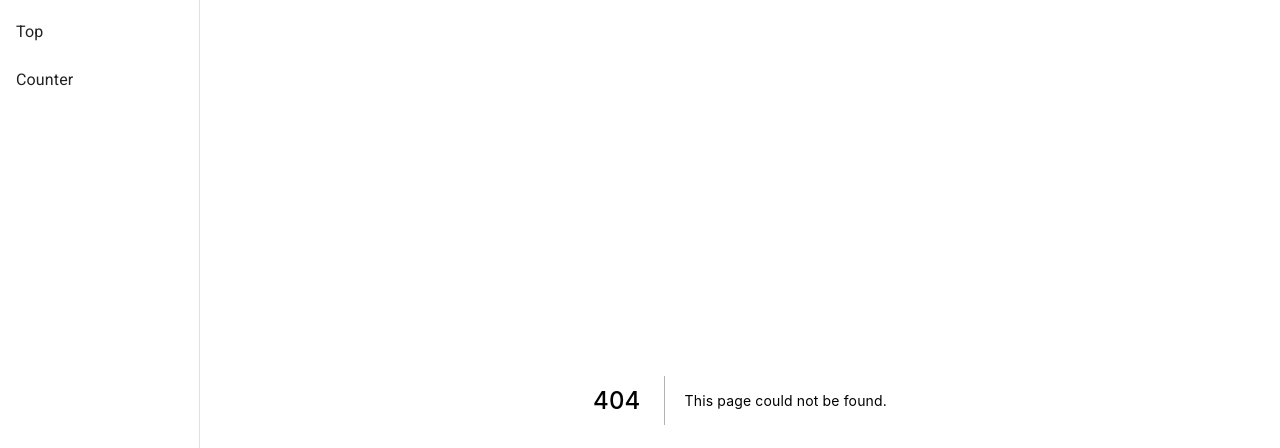
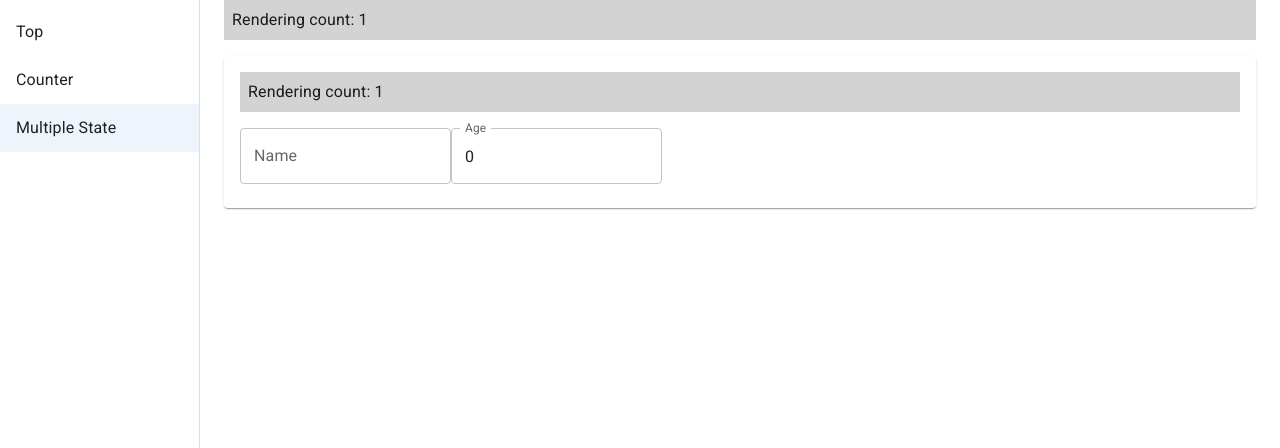
Before and after one commit to dodo-lab/sandbox, a Next.js app in the folder react/zustand-sandbox/: page /multiple-state in a window 1280 px wide. Before the commit this address had no page. Shown: the top 448 px of the page. Built offline with nearby package versions, Linux system fonts and the light colour scheme.

Commit message:
✨: １つのカスタムフックに複数のステートを管理

```diff
--- a/react/zustand-sandbox/src/pages/_app.tsx
+++ b/react/zustand-sandbox/src/pages/_app.tsx
@@ -21,6 +21,7 @@ const theme = createTheme({
 const linkItems: LinkItem[] = [
   {name: 'Top', link: '/'},
   {name: 'Counter', link: '/counter'},
+  {name: 'Multiple State', link: '/multiple-state'},
 ];
 
 function MyApp({Component, pageProps}: AppProps) {
--- a/react/zustand-sandbox/src/pages/counter.tsx
+++ b/react/zustand-sandbox/src/pages/counter.tsx
@@ -5,13 +5,12 @@ import {useRenderingCount} from 'hooks/useRenderingCount';
 import type {NextPage} from 'next';
 import {useCounter} from 'states/useCounter';
 
-const Home: NextPage = () => {
+const Page: NextPage = () => {
   const {count, increment, decrement} = useCounter();
   const renderingCount = useRenderingCount();
 
   return (
     <Container maxWidth="xl">
-      <Typography variant="h2">Counter</Typography>
       {renderingCount}
       <Box sx={{mt: 2, display: 'flex', gap: 2}}>
         <Button variant="outlined" onClick={decrement}>
@@ -30,4 +29,4 @@ const Home: NextPage = () => {
   );
 };
 
-export default Home;
+export default Page;
--- /dev/null
+++ b/react/zustand-sandbox/src/pages/multiple-state.tsx
@@ -0,0 +1,34 @@
+import {Box, Card, CardContent, CardProps, Container, TextField} from '@mui/material';
+import {useRenderingCount} from 'hooks/useRenderingCount';
+import type {NextPage} from 'next';
+import {useUser} from 'states/useUser';
+
+const Inputs: React.FC<CardProps> = props => {
+  const {name, age, setName, setAge} = useUser();
+  const renderingCount = useRenderingCount();
+
+  return (
+    <Card {...props}>
+      <CardContent>
+        {renderingCount}
+        <Box sx={{mt: 2}}>
+          <TextField label="Name" value={name} onChange={e => setName(e.target.value)} />
+          <TextField label="Age" type="number" value={age} onChange={e => setAge(Number(e.target.value))} />
+        </Box>
+      </CardContent>
+    </Card>
+  );
+};
+
+const Page: NextPage = () => {
+  const renderingCount = useRenderingCount();
+
+  return (
+    <Container maxWidth="xl">
+      {renderingCount}
+      <Inputs sx={{mt: 2}} />
+    </Container>
+  );
+};
+
+export default Page;
--- /dev/null
+++ b/react/zustand-sandbox/src/states/useUser.ts
@@ -0,0 +1,15 @@
+import create from 'zustand';
+
+type State = {
+  name: string;
+  age: number;
+  setName: (name: string) => void;
+  setAge: (age: number) => void;
+};
+
+export const useUser = create<State>(set => ({
+  name: '',
+  age: 0,
+  setName: name => set(state => ({name, age: state.age})),
+  setAge: age => set(state => ({name: state.name, age})),
+}));
```
